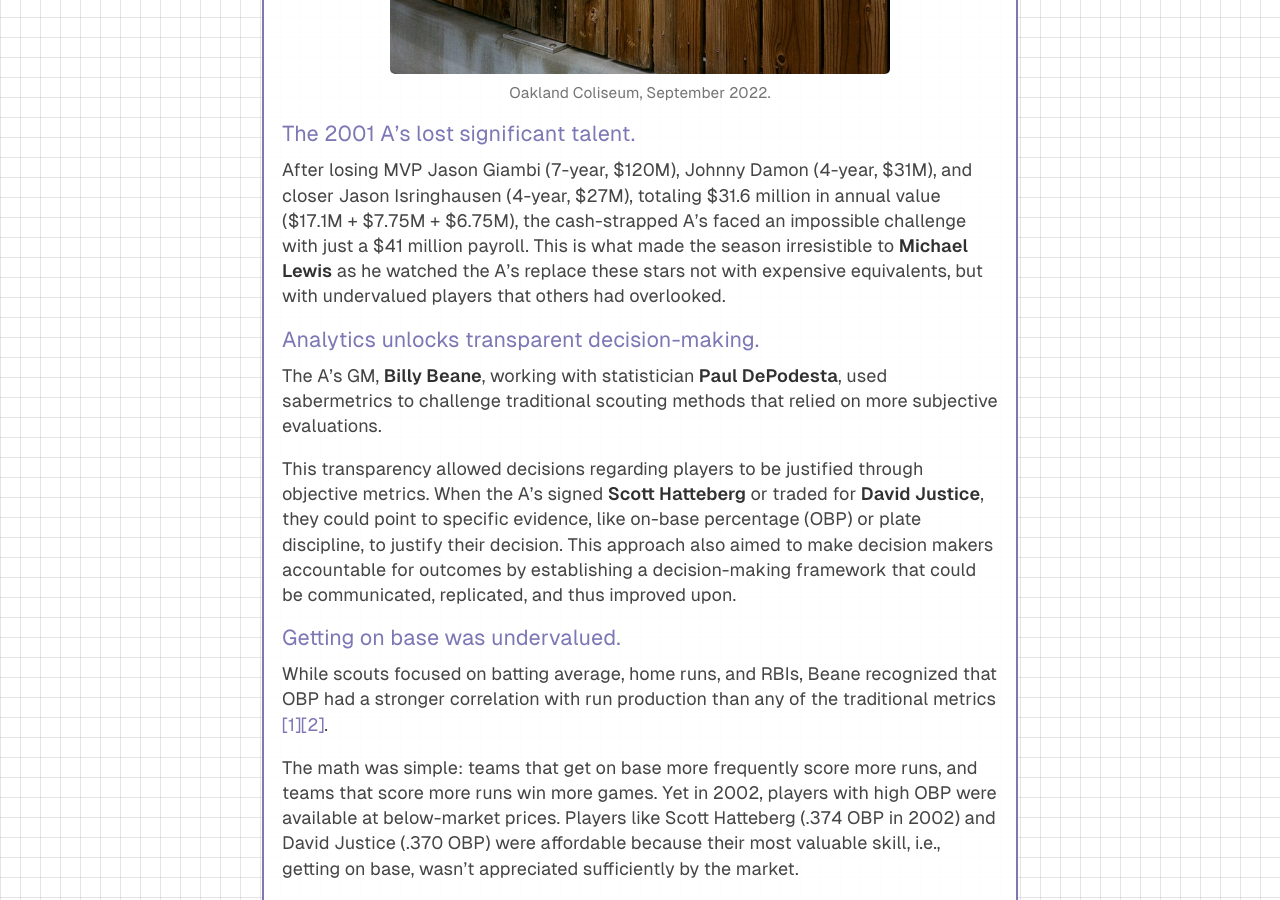
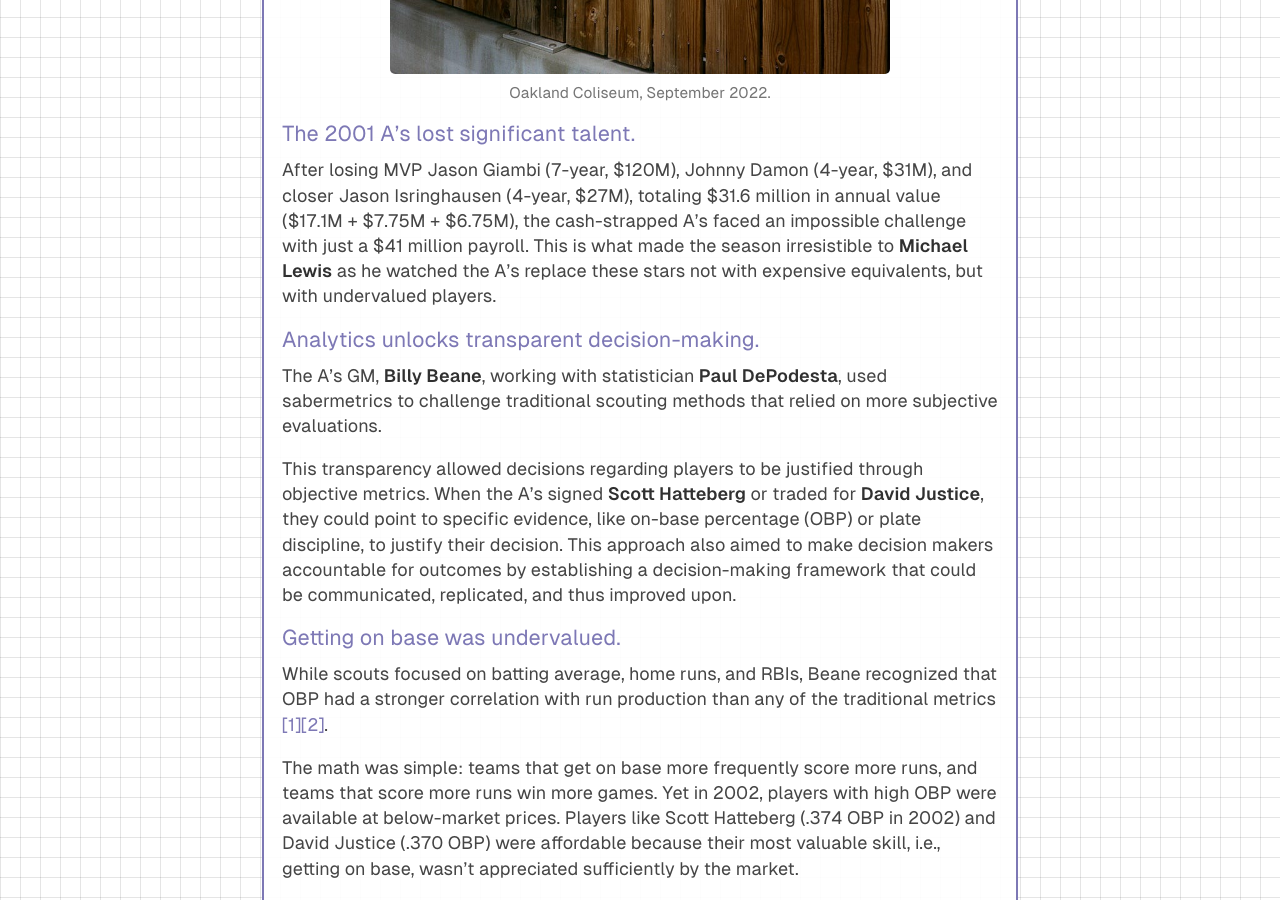
Before and after one commit to djpardis/djpardis.github.io, a Jekyll site: the page built from _posts/2025-01-15-revisiting-moneyball.md, in a window 1280 px wide and 900 px high, scrolled down 3823 px. Built offline with Jekyll 4.4.1, drawn with Linux system fonts in a browser that asks for light colours; a style sheet for code colours, icons or effects is not loaded; some of the changed text lies outside the part shown.

Commit message:
Update moneyball blog post content
- User updates to improve post content and formatting

```diff
--- a/_posts/2025-01-15-revisiting-moneyball.md
+++ b/_posts/2025-01-15-revisiting-moneyball.md
@@ -84,7 +84,7 @@
 
 ### [The 2001 A's lost significant talent.](#table-of-contents) {#the-2001-as-lost-significant-talent}
 
-After losing MVP Jason Giambi (7-year, $120M), Johnny Damon (4-year, $31M), and closer Jason Isringhausen (4-year, $27M), totaling $31.6 million in annual value ($17.1M + $7.75M + $6.75M), the cash-strapped A's faced an impossible challenge with just a $41 million payroll. This is what made the season irresistible to **Michael Lewis** as he watched the A's replace these stars not with expensive equivalents, but with undervalued players that others had overlooked.
+After losing MVP Jason Giambi (7-year, $120M), Johnny Damon (4-year, $31M), and closer Jason Isringhausen (4-year, $27M), totaling $31.6 million in annual value ($17.1M + $7.75M + $6.75M), the cash-strapped A's faced an impossible challenge with just a $41 million payroll. This is what made the season irresistible to **Michael Lewis** as he watched the A's replace these stars not with expensive equivalents, but with undervalued players.
 
 ### [Analytics unlocks transparent decision-making.](#table-of-contents) {#analytics-unlocks-transparent-decision-making}
 
```
Also changed, not shown: other parts of _posts/2025-01-15-revisiting-moneyball.md (+1 -1 lines).
